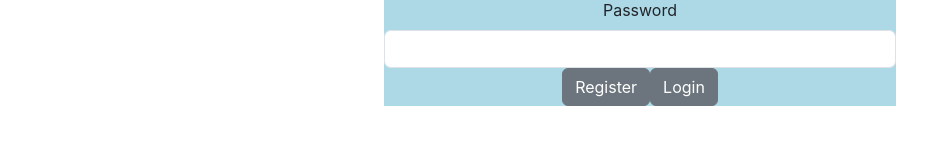
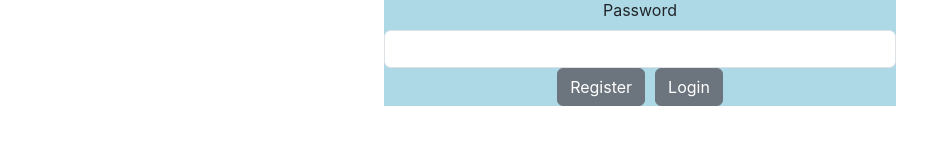
Before and after one commit to Wantonius/Opikoodia2023UMKesa, a React (Create React App) app in the folder react/50_shopping_app/02_stage_login/frontend/: page / in a window 1280 px wide. Shown: the part 177-322 px from the top of the page, without its empty margins (0-948 px from the left). Built offline with nearby package versions, Linux system fonts and the light colour scheme.

Commit message:
frontend

```diff
--- a/react/50_shopping_app/02_stage_login/frontend/src/App.js
+++ b/react/50_shopping_app/02_stage_login/frontend/src/App.js
@@ -268,6 +268,12 @@ function App() {
 			},
 			action:"login"
 		})
+		setState((state) => {
+			return {
+				...state,
+				user:user.username
+			}
+		})
 	}
 
 	const logout = () => {
--- a/react/50_shopping_app/02_stage_login/frontend/src/components/LoginPage.js
+++ b/react/50_shopping_app/02_stage_login/frontend/src/components/LoginPage.js
@@ -54,8 +54,8 @@ const LoginPage = (props) => {
 						className="form-control"
 						onChange={onChange}
 						value={state.password}/>
-				<button name="register" onClick={onSubmit} className="btn btn-secondary">Register</button>
-				<button name="login" onClick={onSubmit} className="btn btn-secondary">Login</button>
+				<button name="register" onClick={onSubmit} style={{marginRight:5}} className="btn btn-secondary">Register</button>
+				<button name="login" onClick={onSubmit} style={{marginLeft:5}} className="btn btn-secondary">Login</button>
 			</form>
 		</div>
 
--- a/react/50_shopping_app/02_stage_login/frontend/src/components/Navbar.js
+++ b/react/50_shopping_app/02_stage_login/frontend/src/components/Navbar.js
@@ -16,6 +16,9 @@ const Navbar = (props) => {
 				<li className="nav-item" style={{marginLeft:10}}>
 					<Link to="/" className="nav-link" onClick={props.logout}>Logout</Link>
 				</li>
+				<li className="nav-item" style={{marginLeft:10}}>
+					<p className="nav-link" style={{color:"blue"}}>Logged in as {props.user}</p>
+				</li>
 			</ul>
 		</nav>
 	)
```
